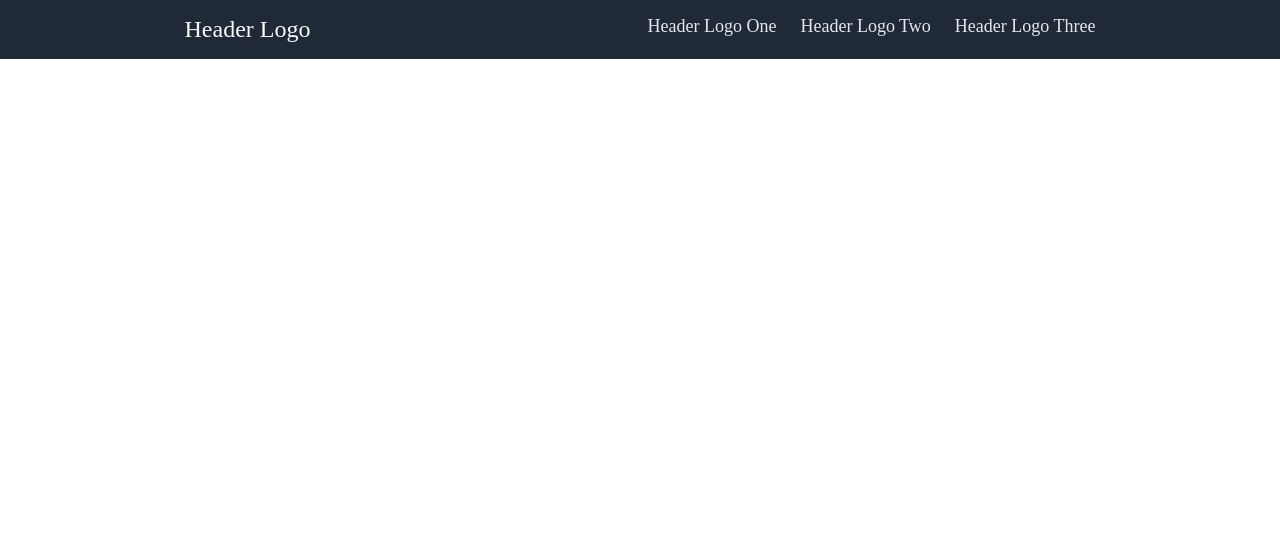
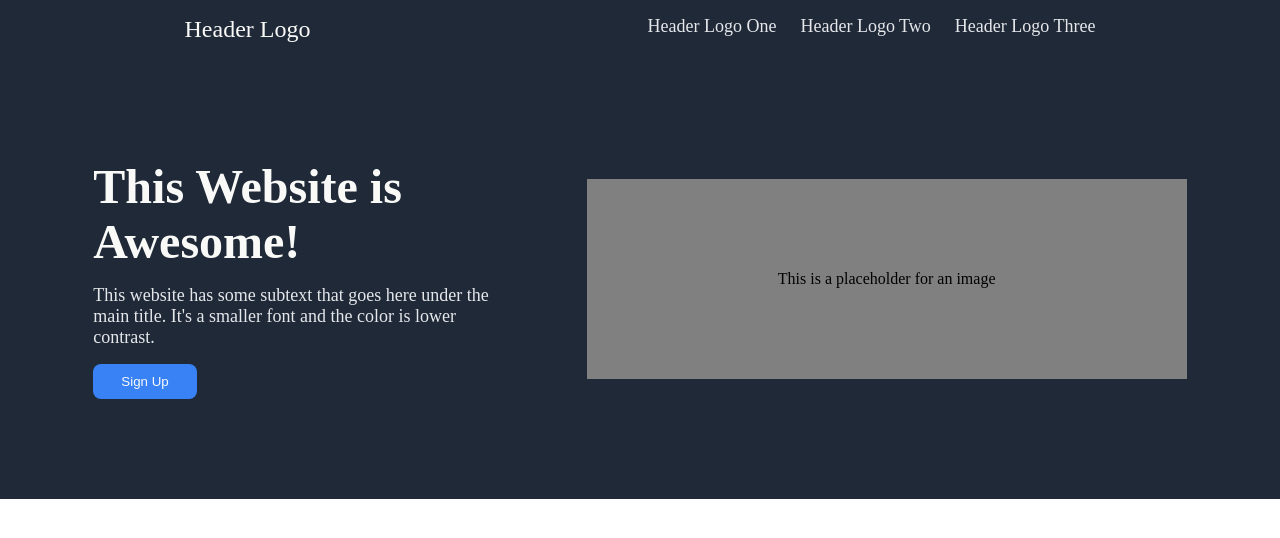
Before and after one commit to karimibrahimramadan/landing_page, a plain HTML site: page index.html in a window 1280 px wide. Drawn offline with Linux system fonts and the light colour scheme.

Commit message:
Add hero to index.html and styling to style.css

```diff
--- a/index.html
+++ b/index.html
@@ -8,6 +8,7 @@
     <link rel="stylesheet" href="style.css" />
   </head>
   <body>
+    <div class="container">
       <nav>
         <div class="logo">Header Logo</div>
         <div class="nav_links">
@@ -16,5 +17,17 @@
           <a href="#">Header Logo Three</a>
         </div>
       </nav>
+      <div class="hero">
+        <div class="text">
+          <div class="main_text">This Website is Awesome!</div>
+          <div class="secondary_text">
+            This website has some subtext that goes here under the main title.
+            It's a smaller font and the color is lower contrast.
+          </div>
+          <button class="sign_up">Sign Up</button>
+        </div>
+        <div class="img">This is a placeholder for an image</div>
+      </div>
+    </div>
   </body>
 </html>
--- a/style.css
+++ b/style.css
@@ -12,10 +12,13 @@ a {
   text-decoration: none;
 }
 
+.container {
+  background-color: #1f2937;
+}
+
 nav {
   display: flex;
   justify-content: space-around;
-  background-color: #1f2937;
   padding: 16px;
 }
 
@@ -33,3 +36,48 @@ nav {
   font-size: 18px;
   color: #e5e7eb;
 }
+
+.hero {
+  display: flex;
+  justify-content: space-evenly;
+  align-items: center;
+  padding: 100px 0;
+}
+
+.text {
+  width: 400px;
+}
+
+.main_text {
+  font-size: 48px;
+  font-weight: bolder;
+  color: #f9faf8;
+  margin-bottom: 16px;
+}
+
+.secondary_text {
+  font-size: 18px;
+  color: #e5e7eb;
+  margin-bottom: 16px;
+}
+
+.sign_up {
+  background-color: #3882f6;
+  color: #f9faf8;
+  border: none;
+  padding: 10px 28px;
+  border-radius: 8px;
+  -webkit-border-radius: 8px;
+  -moz-border-radius: 8px;
+  -ms-border-radius: 8px;
+  -o-border-radius: 8px;
+}
+
+.img {
+  width: 600px;
+  height: 200px;
+  background-color: grey;
+  display: flex;
+  justify-content: center;
+  align-items: center;
+}
```
Lines whose indentation alone changed are shown as unchanged.
